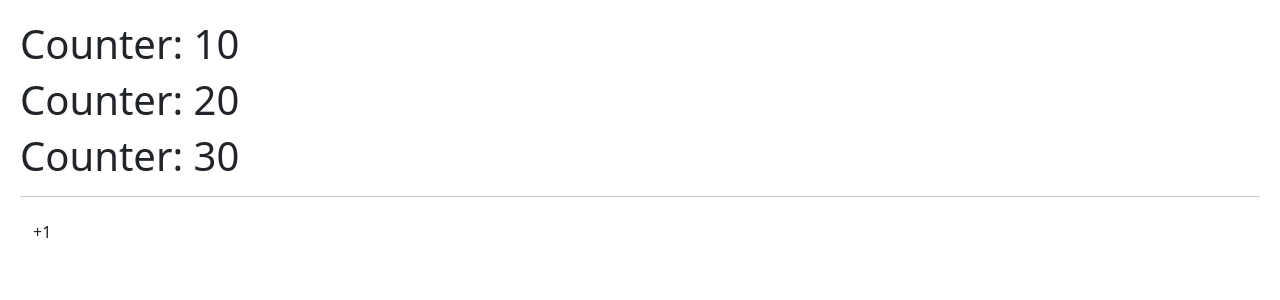
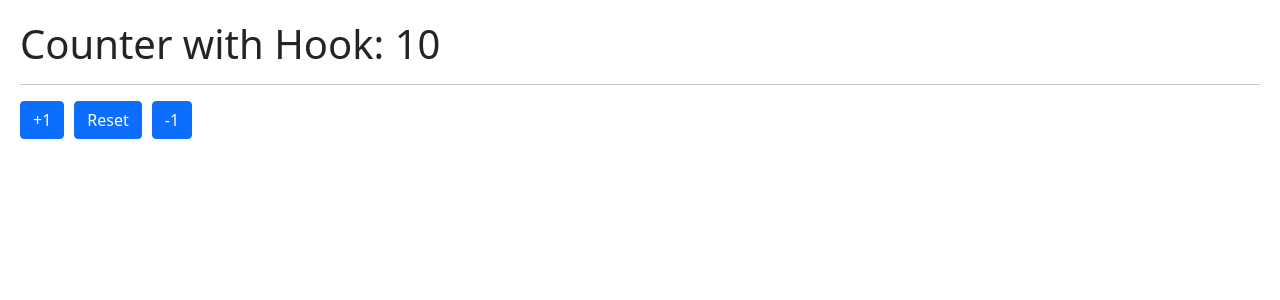
Before and after one commit to Charlyqv/05-hook-app, a React (Vite) app: page / in a window 1280 px wide. Shown: the top 300 px of the page. Built offline with nearby package versions, Linux system fonts and the light colour scheme.

Commit message:
useCounter - CustomHook

```diff
--- /dev/null
+++ b/src/01-useState/CounterWithCustomHook.jsx
@@ -0,0 +1,19 @@
+import { useCounter } from '../hooks/useCounter';
+
+
+export const CounterWithCustomHook = () => {
+
+  const { counter } = useCounter();
+
+  return (
+    <>
+      <h1>Counter with Hook: { counter }</h1>
+      <hr />
+
+      <button className="btn btn-primary">+1</button>
+      <button className="btn btn-primary">Reset</button>
+      <button className="btn btn-primary">-1</button>
+
+    </>
+  )
+}
--- /dev/null
+++ b/src/hooks/useCounter.js
@@ -0,0 +1,11 @@
+import { useState } from "react"
+
+
+export const useCounter = ( initialValue = 10 ) => {
+
+  const [counter, setCounter] = useState( initialValue );
+
+  return{
+    counter,
+  }
+}
--- a/src/main.jsx
+++ b/src/main.jsx
@@ -2,10 +2,11 @@
 import ReactDOM from 'react-dom/client';
 // import { HooksApp } from './HooksApp';
 import './index.css';
-import { CounterApp } from './01-useState/CounterApp';
+// import { CounterApp } from './01-useState/CounterApp';
+import { CounterWithCustomHook } from './01-useState/CounterWithCustomHook';
 
 ReactDOM.createRoot(document.getElementById('root')).render(
   <React.StrictMode>
-    <CounterApp />
+    <CounterWithCustomHook />
   </React.StrictMode>
 )
```
